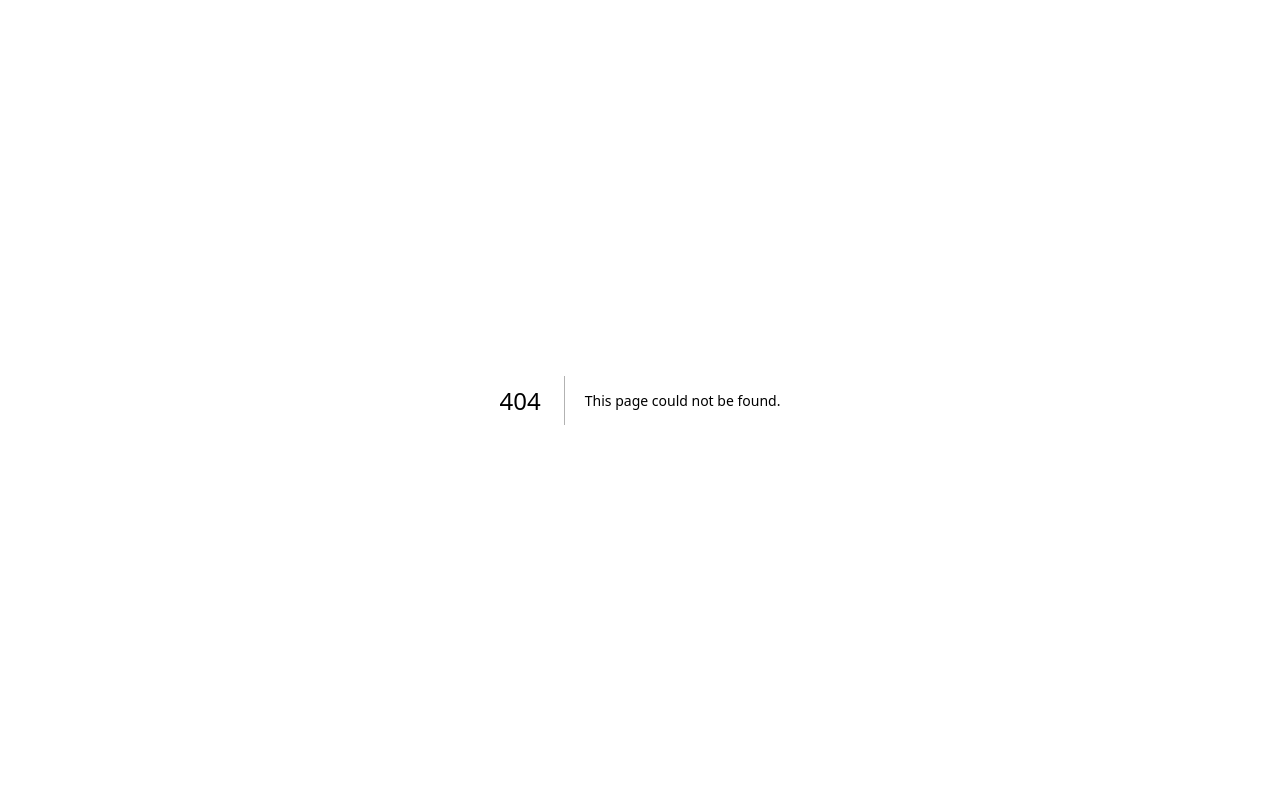
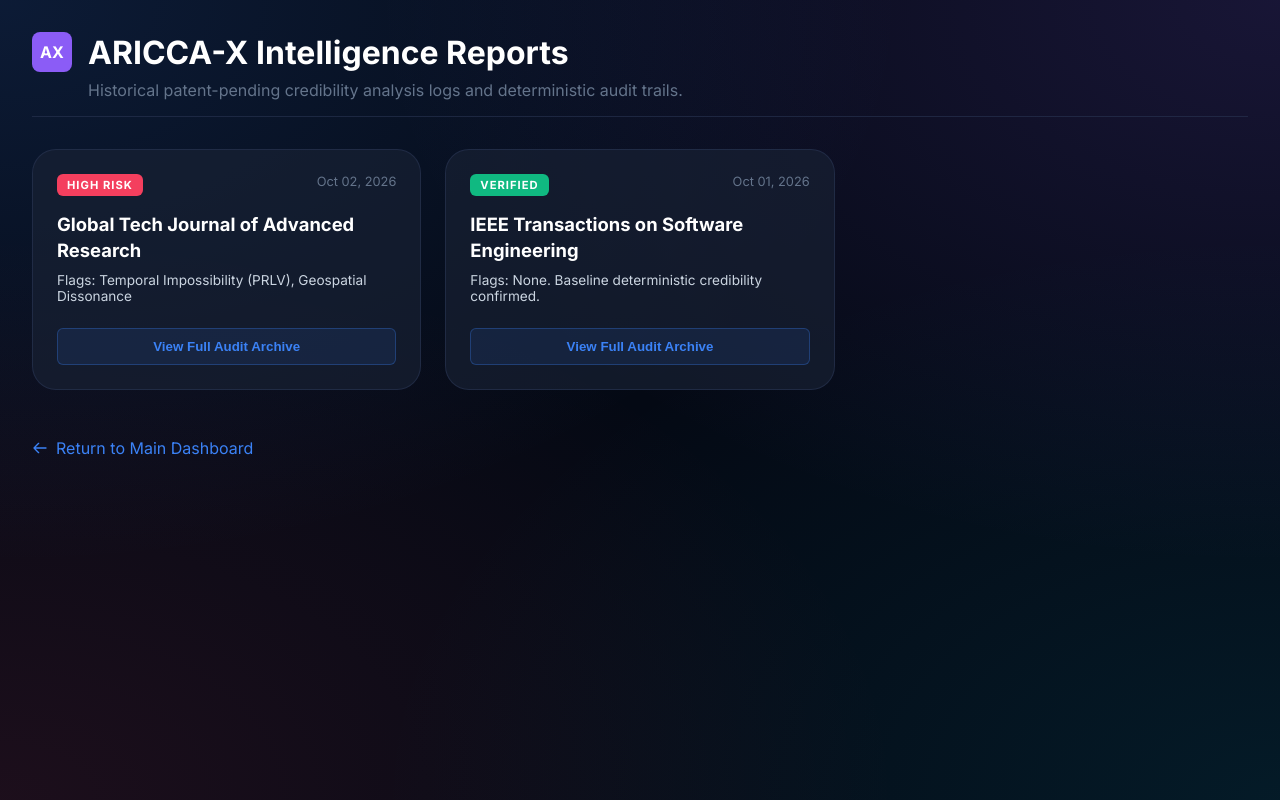
Before and after one commit to Panchadip-128/Copyrights-Patents, a Next.js app in the folder aricca_x/portal/: page /reports in a window 1280 px wide. Before the commit this address had no page. Built offline with nearby package versions, Linux system fonts and the light colour scheme.

Commit message:
feat: add multi-dimensional route for intelligence reports

```diff
--- /dev/null
+++ b/aricca_x/portal/src/app/reports/page.tsx
@@ -0,0 +1,57 @@
+"use client";
+import Link from 'next/link';
+
+export default function ReportsPage() {
+  return (
+    <div style={{ minHeight: '100vh', padding: '2rem', background: 'var(--bg-main)', fontFamily: 'var(--font-inter)' }}>
+      <header style={{ borderBottom: '1px solid var(--border)', paddingBottom: '1rem', marginBottom: '2rem' }}>
+        <div style={{ display: 'flex', alignItems: 'center', gap: '1rem', marginBottom: '0.5rem' }}>
+            <div style={{ width: '40px', height: '40px', background: 'var(--accent-purple)', borderRadius: '8px', display: 'flex', alignItems: 'center', justifyContent: 'center', color: 'white', fontWeight: 'bold' }}>AX</div>
+            <h1 style={{ color: 'white', fontSize: '2rem', fontWeight: 'bold', margin: 0 }}>
+            ARICCA-X Intelligence Reports
+            </h1>
+        </div>
+        <p style={{ color: 'var(--text-muted)', marginLeft: '56px' }}>
+          Historical patent-pending credibility analysis logs and deterministic audit trails.
+        </p>
+      </header>
+
+      <div style={{ display: 'grid', gridTemplateColumns: 'repeat(auto-fill, minmax(320px, 1fr))', gap: '1.5rem' }}>
+
+        {/* Report Card 1 */}
+        <div style={{ background: 'var(--bg-card)', border: '1px solid var(--border)', padding: '1.5rem', borderRadius: 'var(--radius-lg)' }}>
+          <div style={{ display: 'flex', justifyContent: 'space-between', marginBottom: '1rem' }}>
+            <span style={{ background: 'var(--accent-rose)', color: 'white', padding: '4px 10px', borderRadius: '6px', fontSize: '0.7rem', fontWeight: 'bold', letterSpacing: '1px' }}>HIGH RISK</span>
+            <span style={{ color: 'var(--text-muted)', fontSize: '0.8rem' }}>Oct 02, 2026</span>
+          </div>
+          <h3 style={{ color: 'white', fontSize: '1.15rem', marginBottom: '0.5rem', lineHeight: '1.4' }}>Global Tech Journal of Advanced Research</h3>
+          <p style={{ color: 'var(--text-secondary)', fontSize: '0.85rem', marginBottom: '1.5rem' }}>
+            Flags: Temporal Impossibility (PRLV), Geospatial Dissonance
+          </p>
+          <button style={{ background: 'rgba(59, 130, 246, 0.1)', color: 'var(--accent-blue)', border: '1px solid rgba(59, 130, 246, 0.3)', padding: '10px 16px', borderRadius: '6px', cursor: 'pointer', width: '100%', fontWeight: '600', transition: 'all 0.2s' }}>View Full Audit Archive</button>
+        </div>
+
+        {/* Report Card 2 */}
+        <div style={{ background: 'var(--bg-card)', border: '1px solid var(--border)', padding: '1.5rem', borderRadius: 'var(--radius-lg)' }}>
+          <div style={{ display: 'flex', justifyContent: 'space-between', marginBottom: '1rem' }}>
+            <span style={{ background: 'var(--accent-emerald)', color: 'white', padding: '4px 10px', borderRadius: '6px', fontSize: '0.7rem', fontWeight: 'bold', letterSpacing: '1px' }}>VERIFIED</span>
+            <span style={{ color: 'var(--text-muted)', fontSize: '0.8rem' }}>Oct 01, 2026</span>
+          </div>
+          <h3 style={{ color: 'white', fontSize: '1.15rem', marginBottom: '0.5rem', lineHeight: '1.4' }}>IEEE Transactions on Software Engineering</h3>
+          <p style={{ color: 'var(--text-secondary)', fontSize: '0.85rem', marginBottom: '1.5rem' }}>
+            Flags: None. Baseline deterministic credibility confirmed.
+          </p>
+          <button style={{ background: 'rgba(59, 130, 246, 0.1)', color: 'var(--accent-blue)', border: '1px solid rgba(59, 130, 246, 0.3)', padding: '10px 16px', borderRadius: '6px', cursor: 'pointer', width: '100%', fontWeight: '600', transition: 'all 0.2s' }}>View Full Audit Archive</button>
+        </div>
+
+      </div>
+
+      <div style={{ marginTop: '3rem' }}>
+        <Link href="/" style={{ color: 'var(--accent-blue)', textDecoration: 'none', display: 'inline-flex', alignItems: 'center', gap: '8px' }}>
+          <svg style={{ width: '16px', height: '16px' }} fill="none" viewBox="0 0 24 24" stroke="currentColor"><path strokeLinecap="round" strokeLinejoin="round" strokeWidth="2" d="M10 19l-7-7m0 0l7-7m-7 7h18"></path></svg>
+          Return to Main Dashboard
+        </Link>
+      </div>
+    </div>
+  );
+}
```
